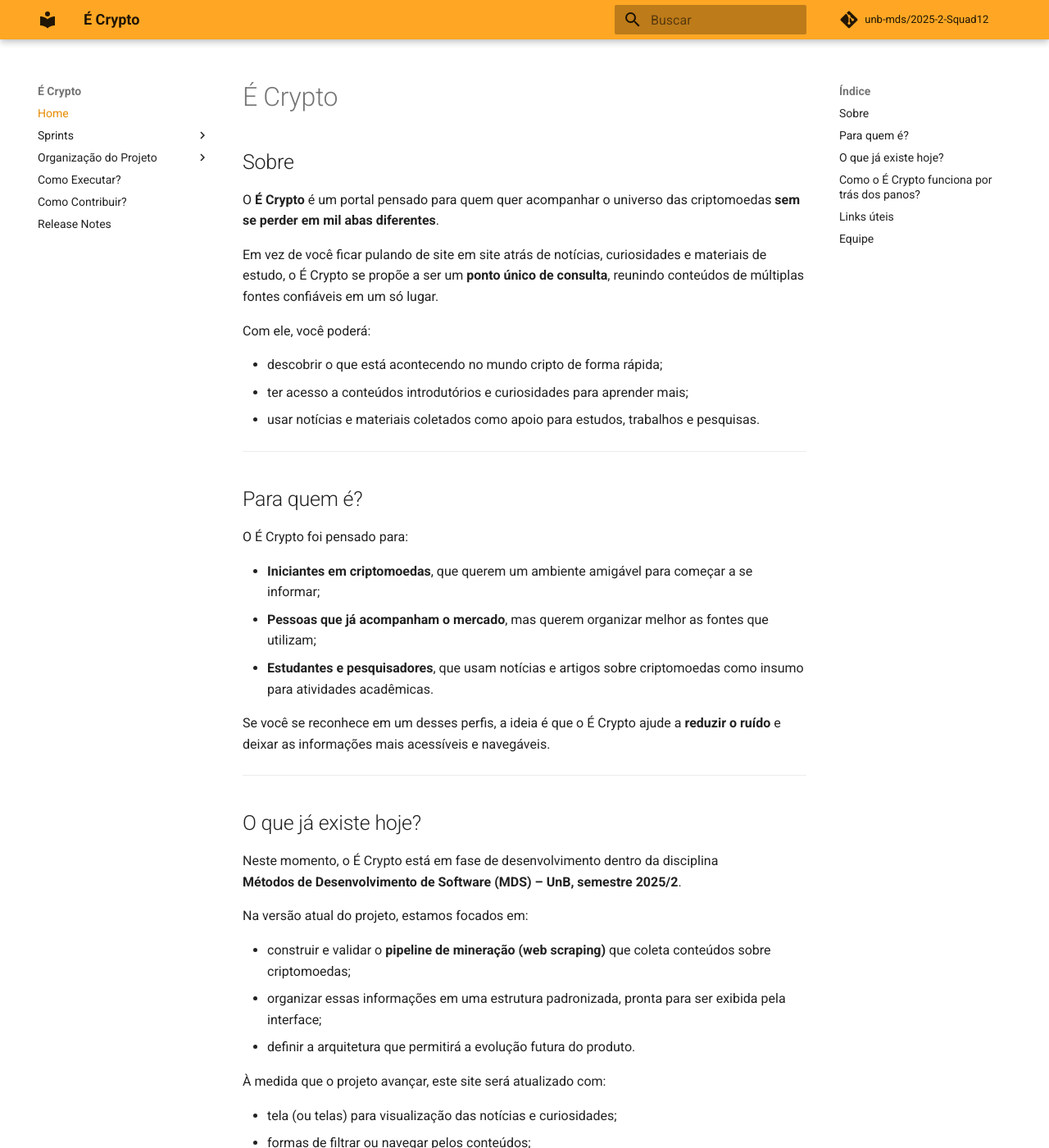
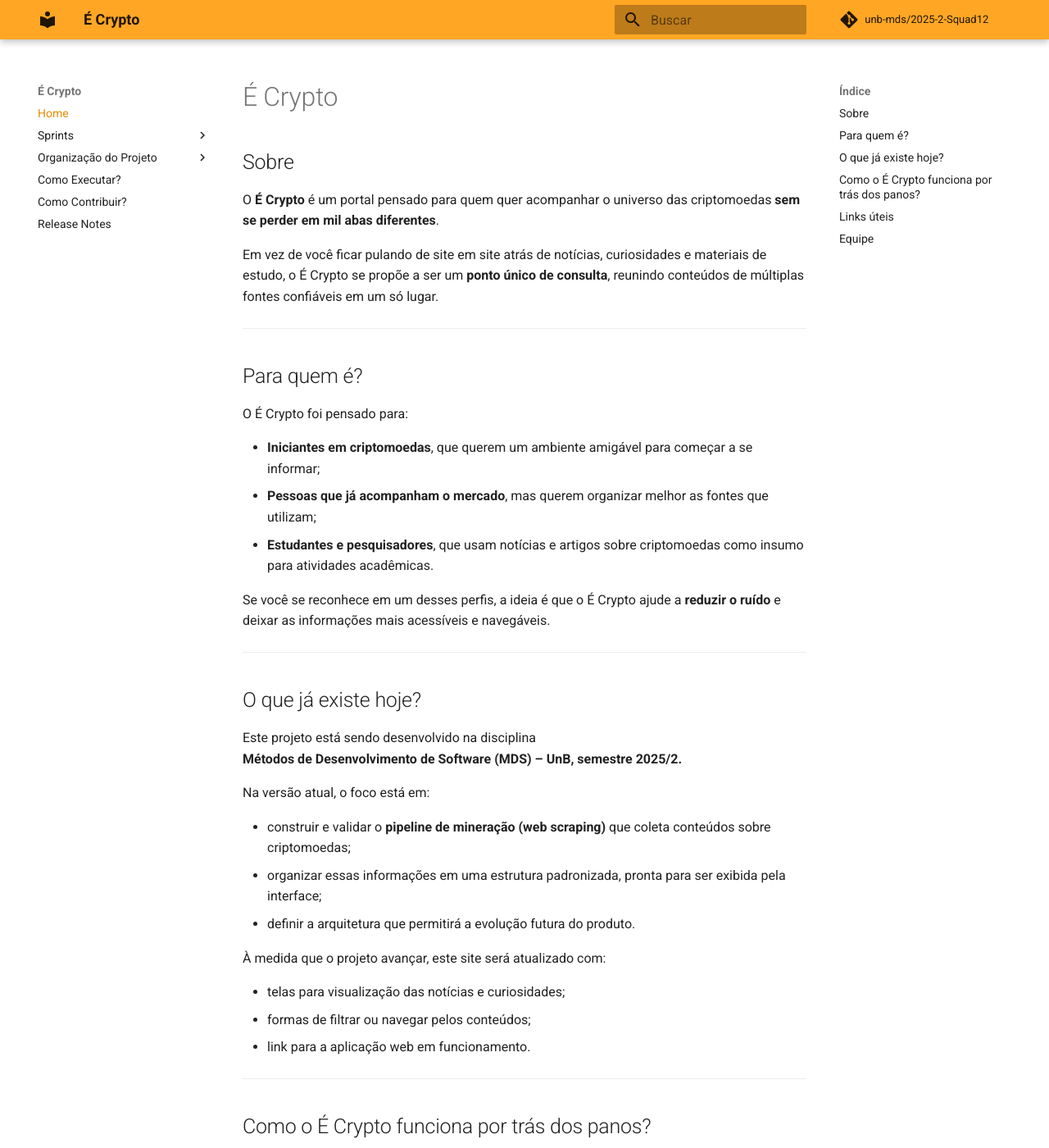
Before and after one commit to unb-mds/2025-2-Squad12, an MkDocs documentation site: the page built from docs/index.md, in a window 1280 px wide and 1400 px high. Shown: the whole window at 82% size. Built offline with MkDocs 1.6.1 and Material for MkDocs 9.7.7, drawn with Linux system fonts in a browser that asks for light colours; comment, search, counter and statistics services are not loaded; some of the changed text lies outside the part shown.

Commit message:
Update index.md

```diff
--- a/docs/index.md
+++ b/docs/index.md
@@ -5,12 +5,6 @@
 O **É Crypto** é um portal pensado para quem quer acompanhar o universo das criptomoedas **sem se perder em mil abas diferentes**.
 
 Em vez de você ficar pulando de site em site atrás de notícias, curiosidades e materiais de estudo, o É Crypto se propõe a ser um **ponto único de consulta**, reunindo conteúdos de múltiplas fontes confiáveis em um só lugar.
-
-Com ele, você poderá:
-
-- descobrir o que está acontecendo no mundo cripto de forma rápida;
-- ter acesso a conteúdos introdutórios e curiosidades para aprender mais;
-- usar notícias e materiais coletados como apoio para estudos, trabalhos e pesquisas.
 
 ---
 
@@ -28,10 +22,10 @@
 
 ## O que já existe hoje?
 
-Neste momento, o É Crypto está em fase de desenvolvimento dentro da disciplina
-**Métodos de Desenvolvimento de Software (MDS) – UnB, semestre 2025/2**.
+Este projeto está sendo desenvolvido na disciplina
+**Métodos de Desenvolvimento de Software (MDS) – UnB, semestre 2025/2.**
 
-Na versão atual do projeto, estamos focados em:
+Na versão atual, o foco está em:
 
 - construir e validar o **pipeline de mineração (web scraping)** que coleta conteúdos sobre criptomoedas;
 - organizar essas informações em uma estrutura padronizada, pronta para ser exibida pela interface;
@@ -39,7 +33,7 @@
 
 À medida que o projeto avançar, este site será atualizado com:
 
-- tela (ou telas) para visualização das notícias e curiosidades;
+- telas para visualização das notícias e curiosidades;
 - formas de filtrar ou navegar pelos conteúdos;
 - link para a aplicação web em funcionamento.
 
@@ -47,7 +41,7 @@
 
 ## Como o É Crypto funciona por trás dos panos?
 
-Mesmo que você ainda não veja tudo isso diretamente na interface, hoje o É Crypto funciona, em alto nível, assim:
+De forma bem resumida:
 
 1. **Coleta** – spiders especializadas acessam fontes pré-definidas e extraem notícias, artigos e curiosidades sobre criptomoedas.
 2. **Tratamento** – os dados coletados passam por um processo de limpeza, normalização e padronização de campos (título, resumo, link, data, fonte etc.).
@@ -57,19 +51,19 @@
 
 ## Links úteis
 
-- Repositório no GitHub: <https://github.com/unb-mds/2025-2-Squad12>
-- Protótipo no Figma: _(insira aqui o link do Figma que está no README)_
+- **Repositório no GitHub:**
+  [unb-mds/2025-2-Squad12](https://github.com/unb-mds/2025-2-Squad12)
+- **Protótipo no Figma:**
+  [Figma — GRUPO 12 — É-CRYPTO](https://www.figma.com/board/gPmz4LuhI7kQ9tcnGLQGlx/GRUPO-12---É-CRIPTO?node-id=0-1&p=f&t=3xEwZgVGTQQaDtm6-0)
 
 ---
 
 ## Equipe
 
-O É Crypto é desenvolvido pelo **Squad 12 – MDS/UnB (2025/2)**.
-
-- **Arthur Souto Santos** – GitHub: `arthursouto09` – Email: `arthur090810@gmail.com`
-- **João Paulo da Silva Pereira**
-- **Leonardo Rodrigues Martins** – GitHub: `Antedeguemon21` – Email: `leonardo.2003martins@gmail.com`
-- **Lucas Emanuel Costa dos Santos** – GitHub: `Tsuki Raiito` – Email: `lucasemanuel.hudy@gmail.com`
-- **Vitor Evangelista da Silva Alves** – GitHub: `SemC0indicação` – Email: `evangelistav92@gmail.com`
-
-_(Você pode transformar essa lista em tabela com fotos depois, igual o Cultura Transparente fez, se quiser deixar mais visual.)_
+| Nome                          | Matrícula  | GitHub             | Email                          |
+|-------------------------------|-----------:|--------------------|--------------------------------|
+| Arthur Souto Santos           | 222006570  | `arthursouto09`    | arthur090810@gmail.com        |
+| João Paulo da Silva Pereira   | 241025784  | —                  | —                              |
+| Leonardo Rodrigues Martins    | 211062105  | `Antedeguemon21`   | leonardo.2003martins@gmail.com|
+| Lucas Emanuel Costa dos Santos| 222006140  | `Tsuki Raiito`     | lucasemanuel.hudy@gmail.com   |
+| Vitor Evangelista da Silva Alves | 221038140 | `SemC0indicação` | evangelistav92@gmail.com      |
```
